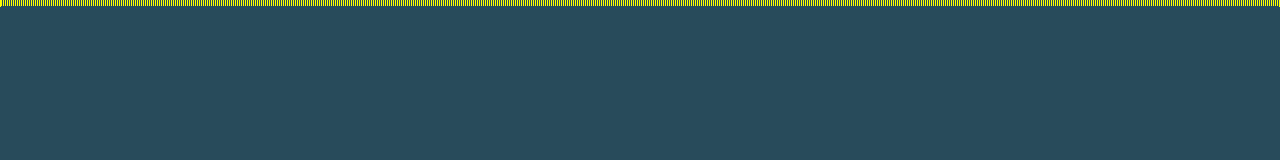
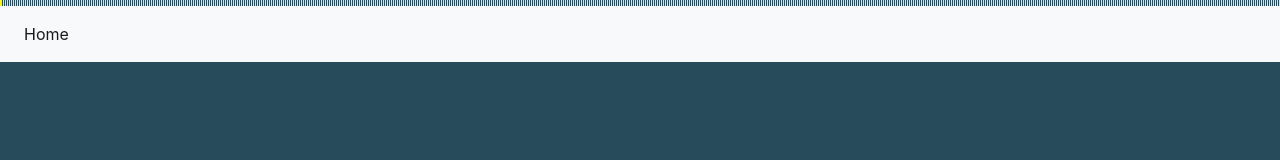
Before and after one commit to jcarlosj/Vandal-T5-Completa, a plain HTML site: page index.html in a window 1280 px wide. Drawn offline with nearby package versions, Linux system fonts and the light colour scheme.

Commit message:
[+] DOM/JavaScript: Bootstrap Navbar & Button

```diff
--- a/index.html
+++ b/index.html
@@ -11,6 +11,17 @@
 </head>
 <body>
 
+    <nav class="navbar navbar-expand-lg navbar-light bg-light">
+        <button class="navbar-toggler" type="button" data-toggle="collapse" data-target="#navbarNavAltMarkup" aria-controls="navbarNavAltMarkup" aria-expanded="false" aria-label="Toggle navigation">
+            <span class="navbar-toggler-icon"></span>
+        </button>
+        <div class="collapse navbar-collapse" id="navbarNavAltMarkup">
+            <div class="navbar-nav">
+            <a class="nav-item nav-link active" href="#">Home <span class="sr-only">(current)</span></a>
+            </div>
+        </div>
+    </nav>
+
     <script src="https://code.jquery.com/jquery-3.3.1.slim.min.js" integrity="sha384-q8i/X+965DzO0rT7abK41JStQIAqVgRVzpbzo5smXKp4YfRvH+8abtTE1Pi6jizo" crossorigin="anonymous"></script>
     <script src="https://stackpath.bootstrapcdn.com/bootstrap/4.3.1/js/bootstrap.min.js" integrity="sha384-JjSmVgyd0p3pXB1rRibZUAYoIIy6OrQ6VrjIEaFf/nJGzIxFDsf4x0xIM+B07jRM" crossorigin="anonymous"></script>
     <script src="./js/master.js"></script>
--- a/js/master.js
+++ b/js/master.js
@@ -8,6 +8,12 @@ window .onload = () => {
         $body .insertBefore( $main, $body .firstElementChild );
         $body .insertBefore( $header, $body .firstElementChild );
 
+        $header .appendChild( createEl( 'div', [ 'top' ] ) );
+        $header .appendChild( createEl( 'div', [ 'bottom' ] ) );
+
+        $main .appendChild( createEl( 'section', [ 'section', 'container', 'games' ] ) );
+        $main .appendChild( createEl( 'section', [ 'section', 'container', 'news' ] ) );
+
     console .log( $body );
 
     /** Funtions */
@@ -17,10 +23,35 @@ window .onload = () => {
         if( classes ) {
             classes .forEach( clase => {
                 //console .log( clase );
-                $el .setAttribute( 'class', clase );
+                $el .classList .add( clase );
             });
         }
 
         return $el;
     }
+
+    function createNavbar() {
+        let items = new Array( 'Portada', 'Noticias', 'Análisis', 'Juegos', 'Guías', 'PC', 'PS4', 'XBOne', 'Switch', 'Plataformas', 'Podcast', 'Foro', 'eSports', 'Hardware', 'Random' ),
+            $nav = createEl( 'nav', [ 'navbar', 'navbar-expand-lg', 'navbar-light', 'bg-light' ] ),
+            $button = createButton();
+
+            $button .setAttribute( 'type', 'button' );
+            $button .setAttribute( 'data-toggle', 'collapse' );
+            $button .setAttribute( 'data-target', '#main-menu' );
+            $button .setAttribute( 'aria-controls', 'navbarNavAltMarkup' ),
+            $button .setAttribute( 'aria-expanded', 'false' ),
+            $button .setAttribute( 'aria-label', 'Toggle navigation' ),
+
+            $nav .appendChild( $button );
+
+        console .log( $nav );
+
+    }
+    function createButton() {
+        let $button = createEl( 'button', [ 'navbar-toggler' ] );
+
+        console .log( $button );
+        return $button;
+    }
+    console .log( createNavbar() );
 }
```
